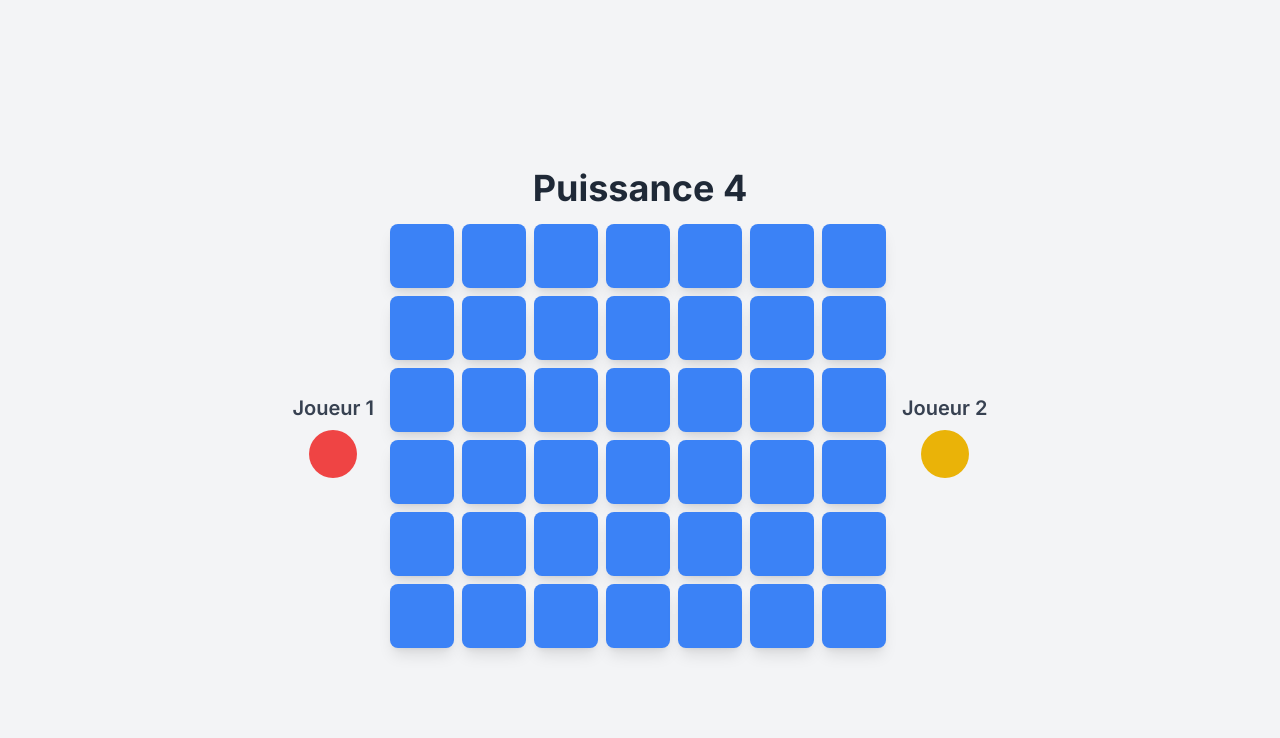
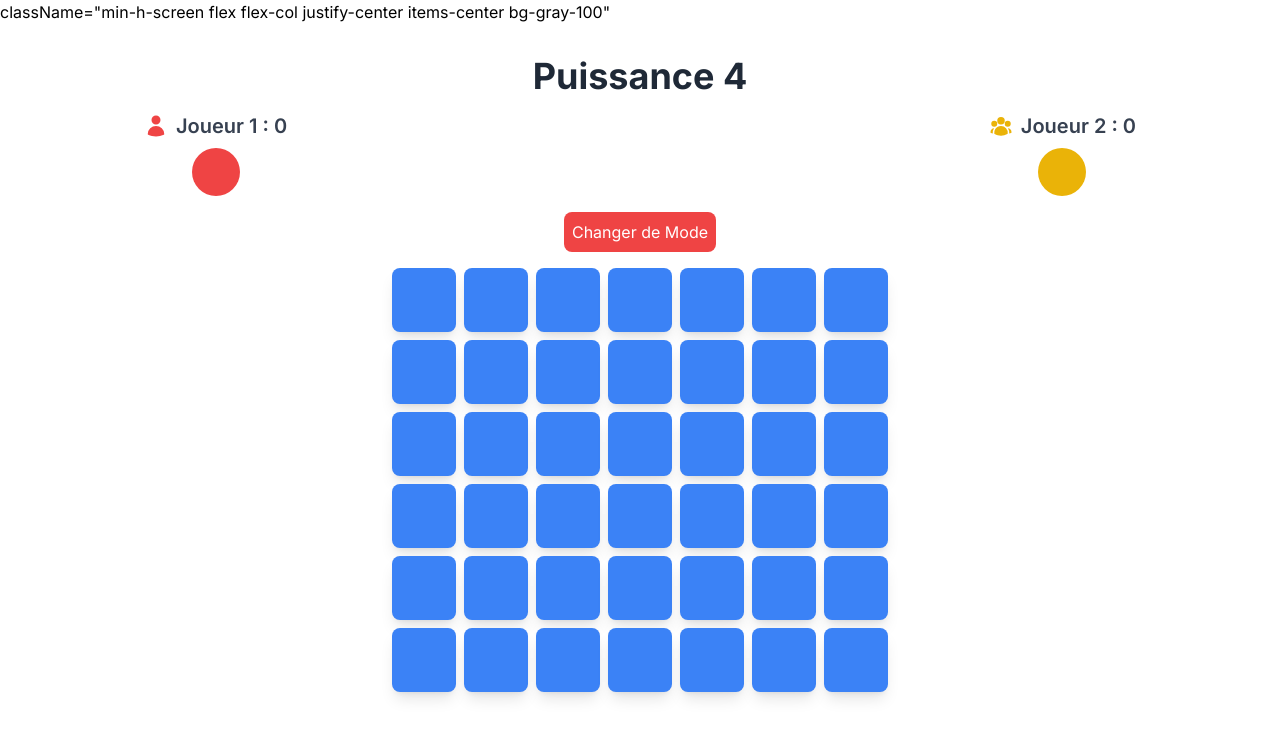
Before and after one commit to alexandreg67/puissance4_react, a Next.js app: page / in a window 1280 px wide. Both pictures are taken after a click on the button "Joueur contre Joueur". Shown: the top 738 px of the page. Built offline with nearby package versions, Linux system fonts and the light colour scheme.

Commit message:
modification page.tsx

```diff
--- a/app/components/Cell.tsx
+++ b/app/components/Cell.tsx
@@ -9,7 +9,11 @@ const Cell: React.FC<CellProps> = ({ color }) => {
 
 	useEffect(() => {
 		if (color) {
-			setTimeout(() => setDrop(true), 50);
+			// Déclenche l'animation après que la cellule ait été remplie
+			setDrop(true);
+		} else {
+			// Réinitialise l'animation si la cellule est vide
+			setDrop(false);
 		}
 	}, [color]);
 
@@ -17,9 +21,11 @@ const Cell: React.FC<CellProps> = ({ color }) => {
 		<div className="w-16 h-16 bg-blue-500 rounded-lg flex items-center justify-center shadow-lg relative overflow-hidden">
 			{color && (
 				<div
-					className={`w-12 h-12 rounded-full transition-transform duration-500 ease-out ${
-						drop ? 'translate-y-0' : '-translate-y-24'
-					} ${color === 'red' ? 'bg-red-500' : 'bg-yellow-500'}`}
+					className={`w-12 h-12 rounded-full ${
+						color === 'red' ? 'bg-red-500' : 'bg-yellow-500'
+					} transition-transform duration-500 ease-out ${
+						drop ? 'translate-y-0' : '-translate-y-full'
+					}`}
 				></div>
 			)}
 		</div>
--- /dev/null
+++ b/app/components/GameControls.tsx
@@ -0,0 +1,39 @@
+import React from 'react';
+
+export type GameMode = 'Player vs Player' | 'Player vs IA';
+
+type GameControlsProps = {
+	winner: string;
+	resetGame: () => void;
+	setGameMode: React.Dispatch<React.SetStateAction<GameMode | null>>;
+};
+
+const GameControls: React.FC<GameControlsProps> = ({
+	winner,
+	resetGame,
+	setGameMode,
+}) => {
+	return (
+		<div className="fixed top-0 left-0 right-0 bg-white bg-opacity-90 p-4 flex flex-col items-center z-50">
+			<div className="text-2xl font-bold text-green-500 mb-4">
+				{winner} a gagné !
+			</div>
+			<div className="text-center">
+				<button
+					onClick={resetGame}
+					className="p-2 bg-blue-500 text-white rounded-lg mr-4"
+				>
+					Recommencer
+				</button>
+				<button
+					onClick={() => setGameMode(null)}
+					className="p-2 bg-red-500 text-white rounded-lg"
+				>
+					Choisir un nouveau mode
+				</button>
+			</div>
+		</div>
+	);
+};
+
+export default GameControls;
--- /dev/null
+++ b/app/components/Grid.tsx
@@ -0,0 +1,26 @@
+import React from 'react';
+import Cell from './Cell';
+import { CellValue } from './Types';
+
+type GridProps = {
+	grid: (CellValue | null)[][];
+	handleClick: (colIndex: number) => void;
+};
+
+const Grid: React.FC<GridProps> = ({ grid, handleClick }) => {
+	return (
+		<div className="grid grid-cols-7 gap-2">
+			{grid.map((row, rowIndex) => (
+				<React.Fragment key={rowIndex}>
+					{row.map((cell, colIndex) => (
+						<div key={colIndex} onClick={() => handleClick(colIndex)}>
+							<Cell color={cell} />
+						</div>
+					))}
+				</React.Fragment>
+			))}
+		</div>
+	);
+};
+
+export default Grid;
--- /dev/null
+++ b/app/components/ScoreBoard.tsx
@@ -0,0 +1,45 @@
+import React from 'react';
+import { GameMode } from './Types';
+import {
+	UserIcon,
+	UserGroupIcon,
+	CpuChipIcon,
+} from '@heroicons/react/24/solid';
+
+type ScoreBoardProps = {
+	scores: { 'Player 1': number; 'Player 2': number };
+	gameMode: GameMode;
+};
+
+const ScoreBoard: React.FC<ScoreBoardProps> = ({ scores, gameMode }) => {
+	return (
+		<div className="flex flex-col md:flex-row justify-between items-center w-full space-y-4 md:space-y-0 md:space-x-4">
+			<div className="flex flex-col items-center space-y-2">
+				<div className="flex items-center text-xl font-semibold text-gray-700">
+					<UserIcon className="h-6 w-6 text-red-500 mr-2" />
+					Joueur 1 : {scores['Player 1']}
+				</div>
+				<div className="h-12 w-12 rounded-full bg-red-500"></div>
+			</div>
+
+			<div className="flex flex-col items-center space-y-2">
+				<div className="flex items-center text-xl font-semibold text-gray-700">
+					{gameMode === 'Player vs IA' ? (
+						<>
+							<CpuChipIcon className="h-6 w-6 text-yellow-500 mr-2" />
+							IA: {scores['Player 2']}
+						</>
+					) : (
+						<>
+							<UserGroupIcon className="h-6 w-6 text-yellow-500 mr-2" />
+							Joueur 2 : {scores['Player 2']}
+						</>
+					)}
+				</div>
+				<div className="h-12 w-12 rounded-full bg-yellow-500"></div>
+			</div>
+		</div>
+	);
+};
+
+export default ScoreBoard;
--- /dev/null
+++ b/app/components/Types.ts
@@ -0,0 +1,5 @@
+export type GameMode = 'Player vs Player' | 'Player vs IA';
+
+export type CellValue = 'red' | 'yellow' | null;
+
+export type Player = 'Player 1' | 'Player 2';
--- a/app/components/board.tsx
+++ b/app/components/board.tsx
@@ -2,14 +2,13 @@
 
 import React, { useState } from 'react';
 import IA, { IAGameState } from './IA';
-import Cell from './Cell';
+import Grid from './Grid';
+import ScoreBoard from './ScoreBoard';
+import GameControls from './GameControls';
+import { CellValue, GameMode, Player } from './Types';
 
 const ROWS = 6;
 const COLS = 7;
-
-type Player = 'Player 1' | 'Player 2';
-type CellValue = 'red' | 'yellow' | null;
-type GameMode = 'Player vs Player' | 'Player vs IA';
 
 const Board: React.FC = () => {
 	const [grid, setGrid] = useState<CellValue[][]>(
@@ -18,12 +17,12 @@ const Board: React.FC = () => {
 	const [currentPlayer, setCurrentPlayer] = useState<Player>('Player 1');
 	const [winner, setWinner] = useState<string | null>(null);
 	const [gameMode, setGameMode] = useState<GameMode | null>(null);
+	const [scores, setScores] = useState({ 'Player 1': 0, 'Player 2': 0 });
 
 	const jouerCase = (colIndex: number, player: Player): number | null => {
 		const newGrid = [...grid];
 		let rowIndex: number | null = null;
 
-		// Trouver la première ligne vide dans la colonne
 		for (let i = ROWS - 1; i >= 0; i--) {
 			if (newGrid[i][colIndex] === null) {
 				newGrid[i][colIndex] = player === 'Player 1' ? 'red' : 'yellow';
@@ -40,19 +39,21 @@ const Board: React.FC = () => {
 	};
 
 	const handleClick = (colIndex: number) => {
-		// Si le jeu est terminé ou c'est au tour de l'IA, on ne fait rien
 		if (winner || (gameMode === 'Player vs IA' && currentPlayer === 'Player 2'))
 			return;
 
 		const rowIndex = jouerCase(colIndex, currentPlayer);
-		if (rowIndex === null) return; // Si la colonne est pleine, on ne fait rien
+		if (rowIndex === null) return;
 
 		if (checkWin(rowIndex, colIndex, currentPlayer)) {
 			setWinner(currentPlayer);
+			setScores({
+				...scores,
+				[currentPlayer]: scores[currentPlayer] + 1,
+			});
 			return;
 		}
 
-		// Changer de joueur
 		const nextPlayer = currentPlayer === 'Player 1' ? 'Player 2' : 'Player 1';
 		setCurrentPlayer(nextPlayer);
 
@@ -74,12 +75,16 @@ const Board: React.FC = () => {
 		const colIA = IA.choixColonne(gameState);
 
 		const rowIndex = jouerCase(colIA, 'Player 2');
-		if (rowIndex === null) return; // Si la colonne est pleine, on ne fait rien
+		if (rowIndex === null) return;
 
 		if (checkWin(rowIndex, colIA, 'Player 2')) {
 			setWinner('Player 2');
+			setScores({
+				...scores,
+				'Player 2': scores['Player 2'] + 1,
+			});
 		} else {
-			setCurrentPlayer('Player 1'); // Retour à Player 1
+			setCurrentPlayer('Player 1');
 		}
 	};
 
@@ -104,6 +109,13 @@ const Board: React.FC = () => {
 	const startGame = (mode: GameMode) => {
 		setGameMode(mode);
 		resetGame();
+		setScores({ 'Player 1': 0, 'Player 2': 0 });
+	};
+
+	const changeMode = () => {
+		setGameMode(null);
+		resetGame();
+		setScores({ 'Player 1': 0, 'Player 2': 0 });
 	};
 
 	return (
@@ -130,47 +142,26 @@ const Board: React.FC = () => {
 
 			{gameMode && (
 				<>
+					<ScoreBoard scores={scores} gameMode={gameMode} />
+
+					<div className="flex flex-col items-center w-full space-y-4">
+						<button
+							onClick={changeMode}
+							className="p-2 bg-red-500 text-white rounded-lg"
+						>
+							Changer de Mode
+						</button>
+
+						<Grid grid={grid} handleClick={handleClick} />
+					</div>
+
 					{winner && (
-						<div className="fixed top-0 left-0 right-0 bg-white bg-opacity-90 p-4 flex flex-col items-center z-50">
-							<div className="text-2xl font-bold text-green-500 mb-4">
-								{winner} a gagné !
-							</div>
-							<button
-								onClick={resetGame}
-								className="p-2 bg-blue-500 text-white rounded-lg"
-							>
-								Recommencer le jeu
-							</button>
-						</div>
+						<GameControls
+							winner={winner}
+							resetGame={resetGame}
+							setGameMode={setGameMode}
+						/>
 					)}
-
-					<div className="flex flex-col md:flex-row justify-center items-center w-full mt-4 space-y-4 md:space-y-0 md:space-x-4">
-						<div className="flex flex-col items-center space-y-2">
-							<div className="text-xl font-semibold text-gray-700">
-								Joueur 1
-							</div>
-							<div className="h-12 w-12 rounded-full bg-red-500"></div>
-						</div>
-
-						<div className="grid grid-cols-7 gap-2">
-							{grid.map((row, rowIndex) => (
-								<React.Fragment key={rowIndex}>
-									{row.map((cell, colIndex) => (
-										<div key={colIndex} onClick={() => handleClick(colIndex)}>
-											<Cell color={cell} />
-										</div>
-									))}
-								</React.Fragment>
-							))}
-						</div>
-
-						<div className="flex flex-col items-center space-y-2">
-							<div className="text-xl font-semibold text-gray-700">
-								{gameMode === 'Player vs IA' ? 'IA' : 'Joueur 2'}
-							</div>
-							<div className="h-12 w-12 rounded-full bg-yellow-500"></div>
-						</div>
-					</div>
 				</>
 			)}
 		</div>
--- a/app/page.tsx
+++ b/app/page.tsx
@@ -2,8 +2,10 @@ import Board from './components/Board';
 
 export default function Home() {
 	return (
-		<div className="min-h-screen flex flex-col justify-center items-center bg-gray-100">
+		<>
+			className="min-h-screen flex flex-col justify-center items-center
+			bg-gray-100"
 			<Board />
-		</div>
+		</>
 	);
 }
--- a/package.json
+++ b/package.json
@@ -9,6 +9,7 @@
     "lint": "next lint"
   },
   "dependencies": {
+    "@heroicons/react": "^2.1.5",
     "next": "14.2.6",
     "react": "^18",
     "react-dom": "^18"
```
Also changed, not shown: public/puissance4.png (added), 1 other file (tests, documents, lock files or other folders).
